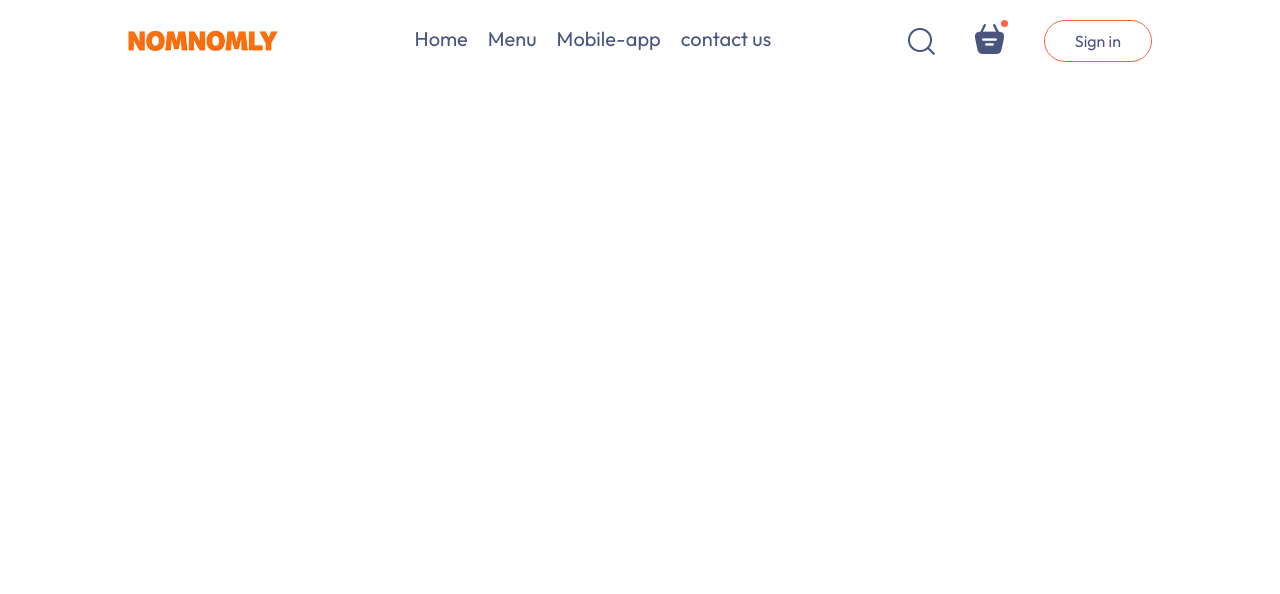
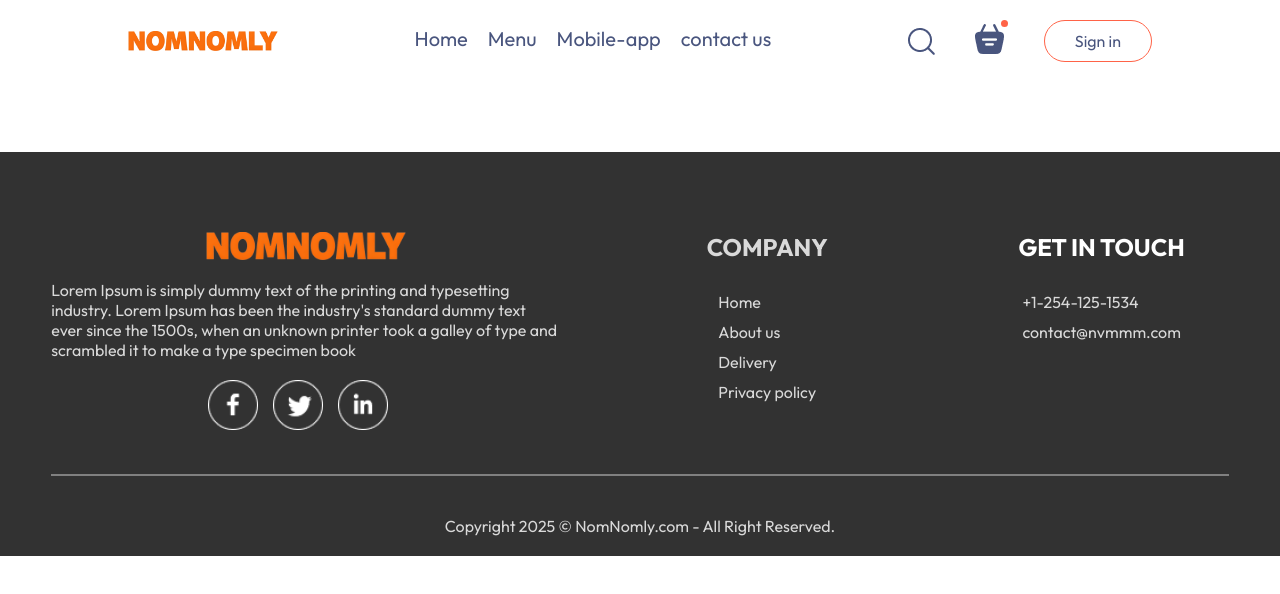
Before and after one commit to Swoorupkisan/app, a React (Vite) app: page /order in a window 1280 px wide. Shown: the top 594 px of the page. Built offline with nearby package versions, Linux system fonts and the light colour scheme.

Commit message:
Footer and AppDownload components added

```diff
--- a/src/App.jsx
+++ b/src/App.jsx
@@ -4,17 +4,21 @@
 import Home from './Pages/Home/Home'
 import Cart from './Pages/Cart/Cart'
 import PlaceOrder from './Pages/PlaceOrder/PlaceOrder'
+import Footer from './Components/Footer/Footer'
 
 const App = () => {
   return (
-    <div className='app'>
-      <Navbar/>
-      <Routes>
-        <Route path='/' element={<Home/>} />
-        <Route path='/cart' element={<Cart/>} />
-        <Route path='/order' element={<PlaceOrder/>} />
-      </Routes>
-    </div>
+    <>
+      <div className='app'>
+        <Navbar />
+        <Routes>
+          <Route path='/' element={<Home />} />
+          <Route path='/cart' element={<Cart />} />
+          <Route path='/order' element={<PlaceOrder />} />
+        </Routes>
+      </div>
+      <Footer/>
+    </>
   )
 }
 
--- a/src/Components/FoodDisplay/FoodDisplay.jsx
+++ b/src/Components/FoodDisplay/FoodDisplay.jsx
@@ -11,8 +11,9 @@
         <h2>Top dishes near you</h2>
         <div className="food-display-list">
           {food_list.map((item,index)=>{
+            if(category==='All' || category===item.category){
             return<FoodItem key={index} id={item.id} name={item.name} description={item.description} price={item.price} image={item.image}/>
-          }) }
+            }}) }
         </div>
 
     </div>
--- a/src/Components/FoodItem/FoodItem.css
+++ b/src/Components/FoodItem/FoodItem.css
@@ -36,3 +36,25 @@
     font-weight: 500;
     margin: 10px 0px;
 }
+.food-item-image-container{
+    position: relative;
+}
+.food-item-image-container .add{
+    width: 35px;
+    position: absolute;
+    bottom: 15px;
+    right: 15px;
+    cursor: pointer;
+    border-radius: 50%;
+}
+.food-item-counter{
+    position: absolute;
+    bottom: 15px;
+    right: 15px;
+    display: flex;
+    align-items: center;
+    gap: 10px;
+    padding: 6px;
+    border-radius: 50px;
+    background-color: white;
+}
--- a/src/Components/FoodItem/FoodItem.jsx
+++ b/src/Components/FoodItem/FoodItem.jsx
@@ -1,12 +1,25 @@
-import React from 'react'
+import React,{ useContext } from 'react'
 import './FoodItem.css'
 import { assets } from '../../assets/assets'
-const FoodItem = ({id,name,price,description,image}) => {
+import { StoreContext } from '../../Context/StoreContext'
+
+const FoodItem = ({_id,name,price,description,image}) => {
+
+  const {cartItems,addToCart,removeFromCart} =  useContext(StoreContext);
+
   return (
     <div>
       <div className='food-item'>
-          <div className='food-item-image-conatiner'>
+          <div className='food-item-image-container'>
             <img className='food-item-image' src={image} alt="" />
+            {!cartItems[_id]
+              ?<img className='add' onClick={()=>addToCart(_id)} src={assets.add_icon_white} alt=""/>
+              :<div className='food-item-counter'>
+                  <img onClick={()=>removeFromCart(_id)} src={assets.remove_icon_red} alt="" />
+                  <p>{cartItems[_id]}</p>
+                  <img onClick={()=>addToCart(_id)} src={assets.add_icon_green} alt="" />
+              </div>
+            }
           </div>
           <div className='food-item-info'>
             <div className="food-item-name-rating">
--- /dev/null
+++ b/src/Components/Footer/Footer.css
@@ -0,0 +1,49 @@
+.footer{
+    color: #d9d9d9;
+    background-color: #323232;
+    display: flex;
+    flex-direction: column;
+    align-items: center;
+    gap: 20px;
+    padding: 20px 4vw;
+    padding-top: 80px;
+    margin-top: 70px;
+}
+.footer-content{
+    width: 100%;
+    display: grid;
+    grid-template-columns: 2fr 1fr 1fr;
+    gap: 80px;
+}
+
+
+.footer-content-left , .footer-content-right, .footer-content-center{
+    display: flex;
+    flex-direction: column;
+    align-items: center;
+    gap: 20px;
+}
+.footer-content-left  li, .footer-content-right li, .footer-content-center li{
+    list-style: none;
+    margin: 10px;
+    cursor: pointer;
+}
+.footer-content-right h2,footer-content-center h2{
+    color: white;
+}
+
+.footer-social-icons img{
+    width : 50px;
+    margin-right: 15px;
+}
+.null{
+   width: 200px;
+}
+.footer hr{
+    width: 100%;
+    height: 2px;
+    margin: 20px 0;
+    background-color: grey;
+    border: none;
+
+}
--- /dev/null
+++ b/src/Components/Footer/Footer.jsx
@@ -0,0 +1,41 @@
+import React from 'react'
+import './Footer.css'
+import { assets } from '../../assets/assets'
+
+const Footer = () => {
+  return (
+    <div className='footer' id='footer'>
+      <div className="footer-content">
+        <div className="footer-content-left">
+            <img className="null" src={assets.logo} alt="" />
+            <p>Lorem Ipsum is simply dummy text of the printing and typesetting industry. Lorem Ipsum has been the industry's standard dummy text ever since the 1500s, when an unknown printer took a galley of type and scrambled it to make a type specimen book</p>
+            <div className="footer-social-icons">
+                <img src={assets.facebook_icon} alt="" />
+                <img src={assets.twitter_icon} alt="" />
+                <img src={assets.linkedin_icon} alt="" />
+            </div>
+        </div>
+        <div className="footer-content-center">
+            <h2>COMPANY</h2>
+            <ul>
+                <li>Home</li>
+                <li>About us</li>
+                <li>Delivery</li>
+                <li>Privacy policy</li>
+            </ul>
+        </div>
+        <div className="footer-content-right">
+             <h2>GET IN TOUCH</h2>
+             <ul>
+                <li>+1-254-125-1534</li>
+                <li>contact@nvmmm.com</li>
+             </ul>
+        </div>
+      </div>
+      <hr />
+      <p className="footer-copyright">Copyright 2025   © NomNomly.com - All Right Reserved.</p>
+    </div>
+  )
+}
+
+export default Footer
--- a/src/Context/StoreContext.jsx
+++ b/src/Context/StoreContext.jsx
@@ -1,12 +1,34 @@
-import { createContext } from 'react'
-import { food_list } from '../assets/assets';
+import { createContext,useState,useEffect } from 'react'
+import {food_list} from '../assets/assets';
 
 export const StoreContext = createContext(null)
 
 const StoreContextProvider = (props) => {
 
-const contextValue={
-    food_list
+    const [cartItems,setCartItems] = useState({});
+
+    const addToCart = (itemId) => {
+        if(!cartItems[itemId]){
+            setCartItems((prev)=>({...prev,[itemId]:1}))
+    }
+    else{
+        setCartItems((prev)=>({...prev,[itemId]:prev[itemId] + 1}))
+    }
+}
+    const removeFromCart = (itemId) => {
+    setCartItems((prev)=>({...prev,[itemId]:prev[itemId] - 1}))
+    }
+
+    useEffect(() => {
+        console.log("Updated cart:", cartItems);
+      }, [cartItems]);
+
+const contextValue={                  //react context api
+    food_list,
+    cartItems,
+    setCartItems,
+    addToCart,
+    removeFromCart
 }
 return(
     <StoreContext.Provider value={contextValue}>
```
Also changed, not shown: src/Components/AppDownload/AppDownload.jsx (added, +11 -0 lines), src/Components/AppDownload/AppDownload.css (added).
